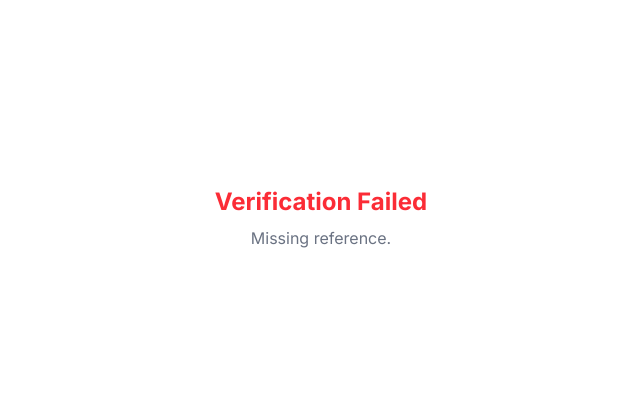
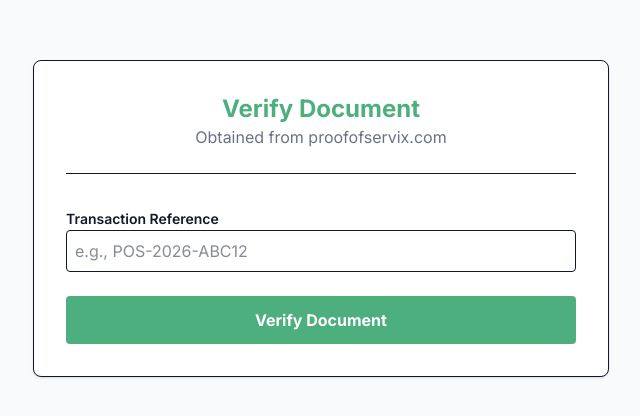
Before and after one commit to proofofservix/Proof-of-Servix, a Next.js app: page /verify in a window 1280 px wide. Shown: the part 182-598 px from the top of the page, without its empty margins (319-959 px from the left). Built offline with nearby package versions, Linux system fonts and the light colour scheme.

Commit message:
Fix verification flow with separate input and result pages

```diff
--- a/app/verify/page.tsx
+++ b/app/verify/page.tsx
@@ -1,169 +1,85 @@
 "use client"
-import { useEffect, useState, Suspense } from "react"
-import { useSearchParams } from "next/navigation"
+import { useState, Suspense } from "react"
+import { useSearchParams, useRouter } from "next/navigation"
 
-function ResultContent() {
+function VerifyForm() {
   const searchParams = useSearchParams()
-  const reference = searchParams.get("ref")
+  const router = useRouter()
+  const initialRef = searchParams.get("ref") || ""
 
-  const [status, setStatus] = useState<"loading" | "success" | "error">("loading")
-  const [data, setData] = useState<any>(null)
+  const [reference, setReference] = useState(initialRef)
+  const [loading, setLoading] = useState(false)
   const [errorMsg, setErrorMsg] = useState("")
 
-  useEffect(() => {
-    if (!reference) {
-      setStatus("error")
-      setErrorMsg("Missing reference.")
-      return
-    }
+  const handleVerify = async (e: React.FormEvent) => {
+    e.preventDefault()
+    setLoading(true)
+    setErrorMsg("")
 
-    const checkCertificate = async () => {
     try {
-        const res = await fetch("/api/verify-result", {
+      const res = await fetch("/api/verify-direct", {
         method: "POST",
         headers: { "Content-Type": "application/json" },
         body: JSON.stringify({ reference })
       })
 
-        const result = await res.json()
-
       if (res.ok) {
-          setData(result)
-          setStatus("success")
+        router.push(`/verify/result?ref=${reference}`)
       } else {
-          setErrorMsg(result.error || "Certificate not found.")
-          setStatus("error")
+        const data = await res.json()
+        setErrorMsg(data.error || "Verification failed. Please check the reference number.")
+        setLoading(false)
       }
     } catch (err) {
-        setErrorMsg("Network error.")
-        setStatus("error")
+      setErrorMsg("Network error. Please try again.")
+      setLoading(false)
     }
   }
 
-    checkCertificate()
-  }, [reference])
+  return (
+    <div className="flex min-h-screen items-center justify-center bg-gray-50 p-4">
+      <div className="w-full max-w-xl bg-white p-8 rounded-lg shadow-sm border">
+        <div className="text-center mb-8 border-b pb-6">
+          <h1 className="text-2xl font-bold text-[#4CAF7D]">Verify Document</h1>
+          <p className="text-gray-500">Obtained from proofofservix.com</p>
+        </div>
 
-  if (status === "loading") {
-    return (
-      <div className="flex min-h-screen items-center justify-center">
-        <p className="text-xl font-bold animate-pulse text-[#4CAF7D]">Verifying Certificate...</p>
+        <form onSubmit={handleVerify} className="space-y-6">
+          <div className="space-y-2">
+            <label className="text-sm font-semibold">Transaction Reference</label>
+            <input
+              type="text"
+              placeholder="e.g., POS-2026-ABC12"
+              required
+              value={reference}
+              className="w-full p-2 border rounded"
+              onChange={e => setReference(e.target.value)}
+            />
           </div>
-    )
-  }
 
-  if (status === "error") {
-    return (
-      <div className="flex min-h-screen items-center justify-center p-4">
-        <div className="text-center">
-          <h1 className="text-2xl font-bold text-red-500 mb-2">Verification Failed</h1>
-          <p className="text-gray-500">{errorMsg}</p>
+          {errorMsg && <p className="text-red-500 text-sm text-center bg-red-50 p-3 rounded">{errorMsg}</p>}
+
+          <button
+            type="submit"
+            disabled={loading}
+            className="w-full bg-[#4CAF7D] text-white p-3 rounded font-bold disabled:opacity-50"
+          >
+            {loading ? "Verifying..." : "Verify Document"}
+          </button>
+        </form>
       </div>
     </div>
   )
 }
 
+export default function VerifyPage() {
   return (
-    <div className="flex min-h-screen items-center justify-center bg-gray-50 p-4">
-      <div className="w-full max-w-2xl bg-white p-8 rounded-lg shadow-sm border">
-
-        <div className="text-center mb-8 border-b pb-6">
-          <h1 className="text-2xl font-bold text-[#4CAF7D]">Certificate Verification</h1>
-          <p className="text-gray-500">Official Proof of Service Lookup</p>
+    <Suspense fallback={
+      <div className="flex min-h-screen items-center justify-center">
+        <p className="text-xl font-bold animate-pulse text-[#4CAF7D]">Loading...</p>
       </div>
-
-        <div className="space-y-6">
-          {/* Status Banner */}
-          <div className={`p-4 rounded border text-center ${
-            data.status === "Acknowledged"
-              ? "bg-green-50 text-green-700 border-green-200"
-              : "bg-blue-50 text-blue-700 border-blue-200"
-          }`}>
-            <h2 className="text-xl font-bold mb-1">Valid {data.status} Record</h2>
-            <p className="text-sm">This document was processed through Proof of Servix.</p>
-          </div>
-
-          {/* Details Grid */}
-          <div className="grid grid-cols-1 md:grid-cols-2 gap-4">
-
-            {/* Transaction Info */}
-            <div className="bg-gray-50 p-4 rounded border space-y-3">
-              <p className="text-xs font-bold text-gray-400 uppercase tracking-wide">Transaction Info</p>
-              <div>
-                <p className="text-sm text-gray-500">Reference</p>
-                <p className="font-mono font-bold text-gray-900">{data.reference}</p>
-              </div>
-              <div>
-                <p className="text-sm text-gray-500">Status</p>
-                <p className="font-bold text-gray-900">{data.status}</p>
-              </div>
-              <div>
-                <p className="text-sm text-gray-500">Date Dispatched</p>
-                <p className="font-medium text-gray-900">{new Date(data.dispatchedAt).toLocaleString()}</p>
-              </div>
-              {data.acknowledgedAt && (
-                <div>
-                  <p className="text-sm text-gray-500">Date Acknowledged</p>
-                  <p className="font-medium text-gray-900">{new Date(data.acknowledgedAt).toLocaleString()}</p>
-                </div>
-              )}
-            </div>
-
-            {/* Document Info */}
-            <div className="bg-gray-50 p-4 rounded border space-y-3">
-              <p className="text-xs font-bold text-gray-400 uppercase tracking-wide">Document Info</p>
-              <div>
-                <p className="text-sm text-gray-500">Document Title</p>
-                <p className="font-bold text-gray-900">{data.documentTitle}</p>
-              </div>
-              <div>
-                <p className="text-sm text-gray-500">Cryptographic Hash (SHA-256)</p>
-                <p className="font-mono text-xs break-all text-gray-700">{data.sha256}</p>
-              </div>
-            </div>
-
-            {/* Sender Info */}
-            <div className="bg-gray-50 p-4 rounded border space-y-3">
-              <p className="text-xs font-bold text-gray-400 uppercase tracking-wide">Sender</p>
-              <div>
-                <p className="text-sm text-gray-500">Name</p>
-                <p className="font-bold text-gray-900">{data.senderName}</p>
-              </div>
-              <div>
-                <p className="text-sm text-gray-500">Organization</p>
-                <p className="text-gray-900">{data.senderOrg}</p>
-              </div>
-            </div>
-
-            {/* Recipient Info */}
-            <div className="bg-gray-50 p-4 rounded border space-y-3">
-              <p className="text-xs font-bold text-gray-400 uppercase tracking-wide">Recipient</p>
-              <div>
-                <p className="text-sm text-gray-500">Name</p>
-                <p className="font-bold text-gray-900">{data.recipientName}</p>
-              </div>
-              <div>
-                <p className="text-sm text-gray-500">Organization</p>
-                <p className="text-gray-900">{data.recipientOrg}</p>
-              </div>
-            </div>
-
-          </div>
-
-          <div className="text-center pt-4">
-            <p className="text-xs text-gray-400">
-              This verification portal is for lookup purposes only. To obtain a physical copy of the certificate, please contact the sender.
-            </p>
-          </div>
-        </div>
-      </div>
-    </div>
-  )
-}
-
-export default function VerifyResult() {
-  return (
-    <Suspense fallback={<p>Loading...</p>}>
-      <ResultContent />
+    }>
+      <VerifyForm />
     </Suspense>
   )
 }
```
Also changed, not shown: app/verify/result/page.tsx (+77 -27 lines). Lines whose indentation alone changed are shown as unchanged.
